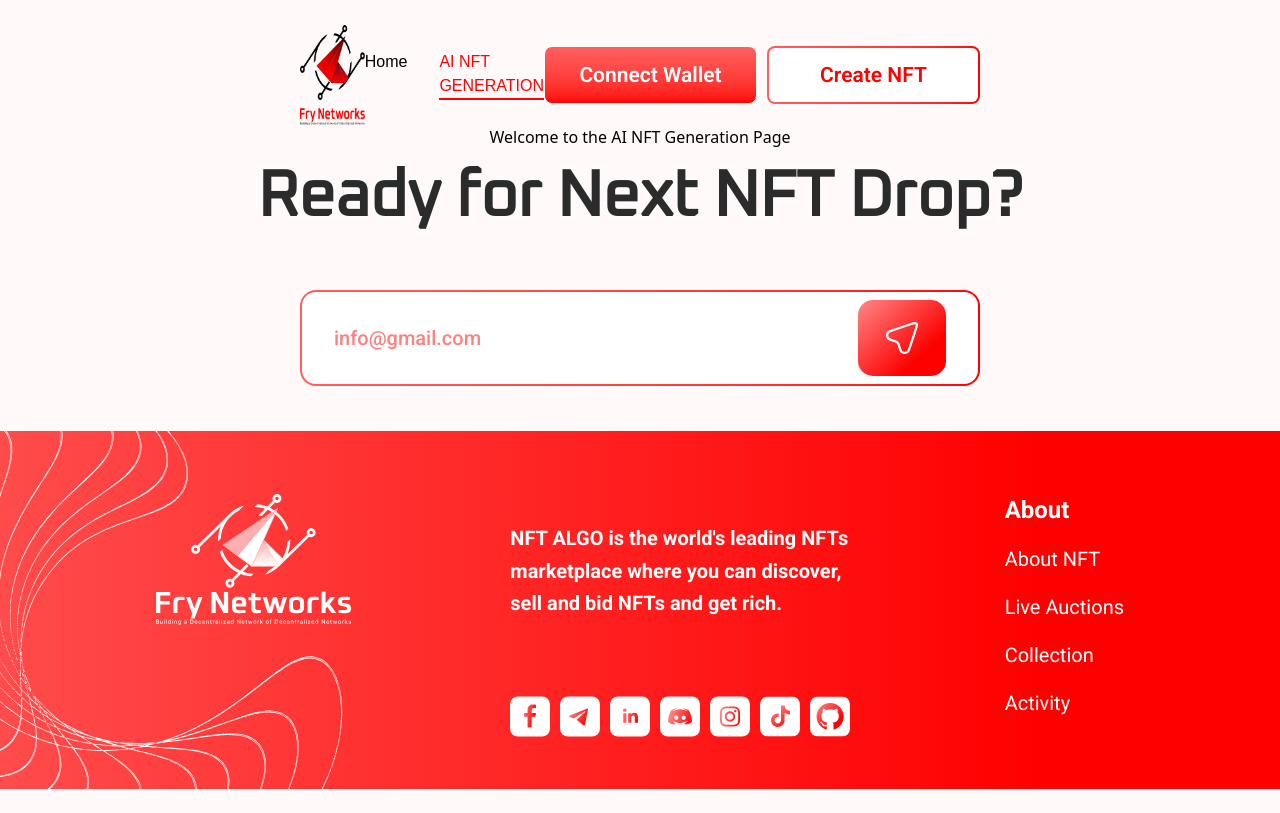
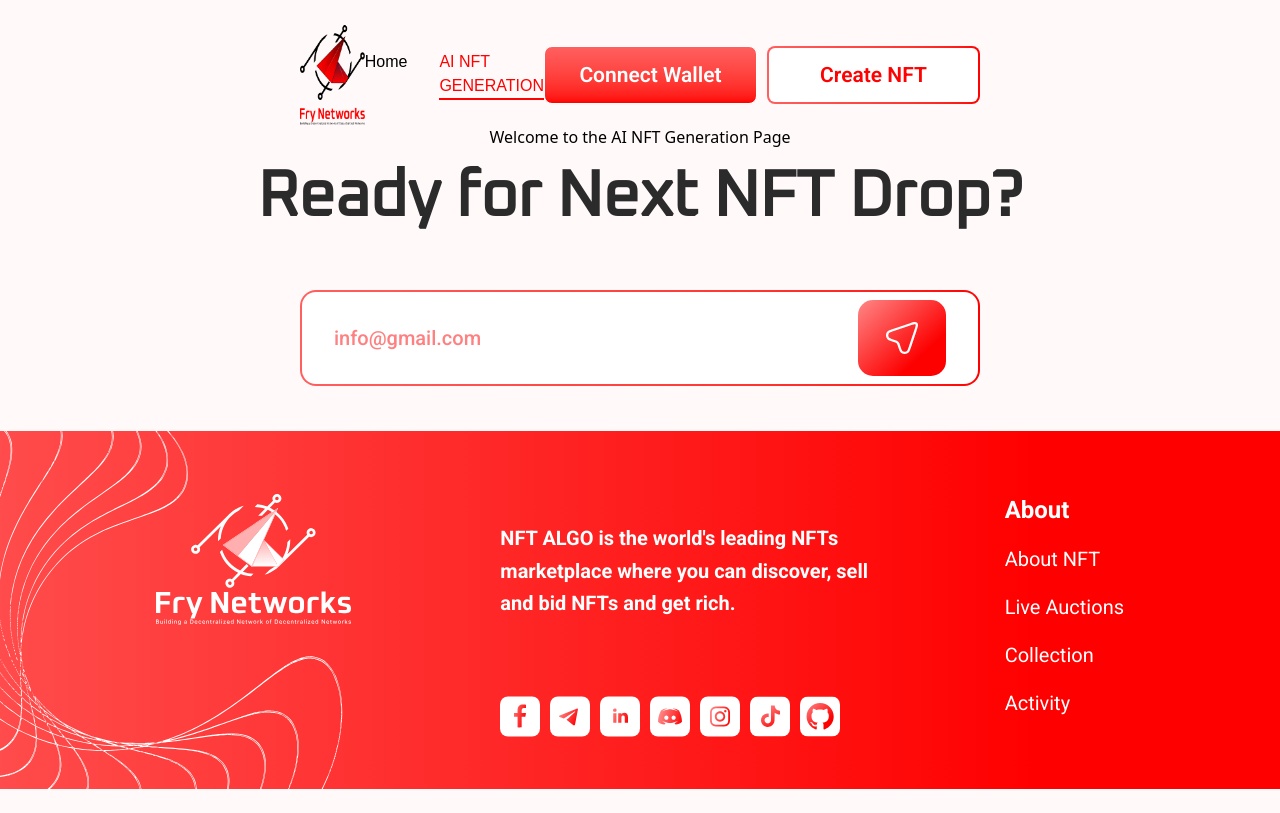
Before and after one commit to muznahrehman21/NFT, a React (Vite) app: page /second in a window 1280 px wide. Built offline with nearby package versions, Linux system fonts and the light colour scheme.

Commit message:
Fixed width

```diff
--- a/src/components/Footer.jsx
+++ b/src/components/Footer.jsx
@@ -26,7 +26,7 @@ export default function Footer() {
           </div>
 
           <div className="flex flex-col gap-15 p-7">
-            <div className="max-w-90 font-roboto font-bold text-[20px] text-white text-base leading-relaxed">
+            <div className="max-w-95 font-roboto font-bold text-[20px] text-white text-base leading-relaxed">
               NFT ALGO is the world's leading NFTs marketplace where you can
               discover, sell and bid NFTs and get rich.
             </div>
```
